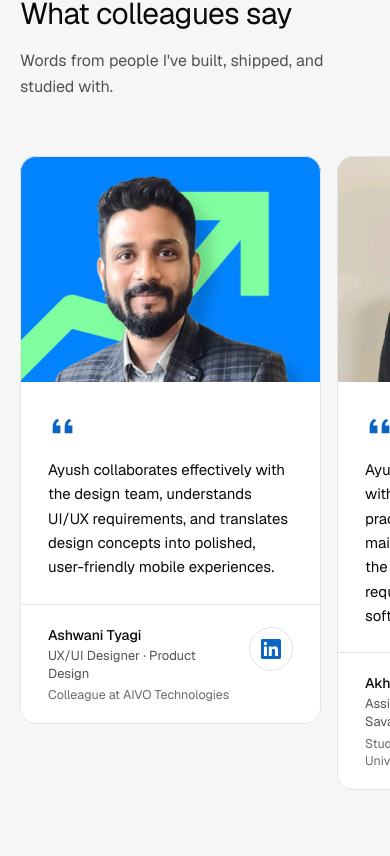
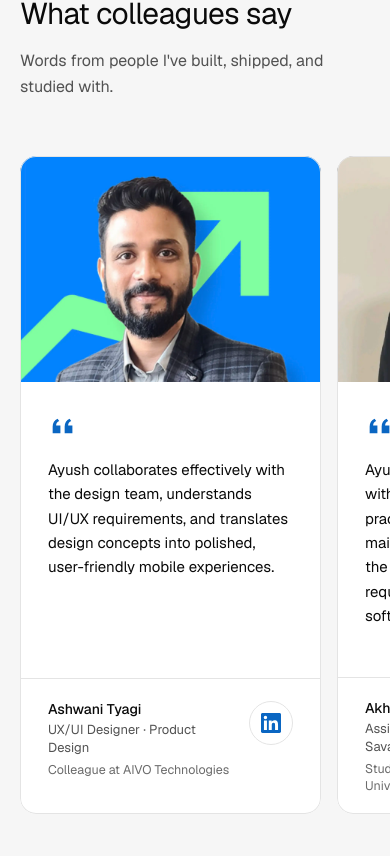
Before and after one commit to Ayush-Bajpaii/Portfolio, a Next.js app: page / in a window 390 px wide. Shown: the part 10668-11524 px from the top of the page. Built offline with nearby package versions, Linux system fonts and the light colour scheme.

Commit message:
fixed the testimonial section

```diff
--- a/src/components/sections/Testimonials.tsx
+++ b/src/components/sections/Testimonials.tsx
@@ -31,10 +31,10 @@ export function Testimonials() {
         </Reveal>
 
         {/* Mobile: horizontal snap carousel that bleeds to the screen edges. Desktop: 3-column grid. */}
-        <ul className="no-scrollbar mt-14 -mx-5 flex snap-x snap-mandatory gap-4 overflow-x-auto scroll-px-5 px-5 pb-2 sm:-mx-8 sm:scroll-px-8 sm:px-8 md:mx-0 md:grid md:snap-none md:grid-cols-3 md:gap-5 md:overflow-visible md:px-0 md:pb-0">
+        <ul className="no-scrollbar -mx-5 mt-10 flex snap-x snap-proximity gap-4 overflow-x-auto overscroll-x-contain scroll-px-5 [touch-action:pan-x_pan-y] px-5 py-4 sm:-mx-8 sm:scroll-px-8 sm:px-8 md:mx-0 md:mt-14 md:grid md:snap-none md:grid-cols-3 md:gap-5 md:overflow-visible md:px-0 md:py-0">
           {items.map((t, i) => (
-            <Reveal as="li" key={t.linkedin || t.name} delay={0.08 * i} className="h-full w-[86%] shrink-0 snap-center sm:w-[70%] md:w-auto">
-              <figure className="group relative isolate flex h-full flex-col overflow-hidden rounded-2xl bg-bg after:pointer-events-none after:absolute after:inset-0 after:z-10 after:rounded-2xl after:ring-1 after:ring-inset after:ring-border after:content-[''] transition-[transform,box-shadow] duration-500 ease-out motion-safe:hover:-translate-y-1 hover:shadow-[0_24px_48px_-24px_rgba(0,0,0,0.18)]">
+            <Reveal as="li" key={t.linkedin || t.name} delay={0.08 * i} className="flex w-[86%] shrink-0 snap-start sm:w-[70%] md:w-auto">
+              <figure className="group relative isolate flex w-full flex-1 flex-col overflow-hidden rounded-2xl bg-bg after:pointer-events-none after:absolute after:inset-0 after:z-10 after:rounded-2xl after:ring-1 after:ring-inset after:ring-border after:content-[''] transition-[transform,box-shadow] duration-500 ease-out motion-safe:hover:-translate-y-1 hover:shadow-[0_24px_48px_-24px_rgba(0,0,0,0.18)]">
                 {/* Portrait */}
                 <div className="relative aspect-[4/3] overflow-hidden rounded-t-2xl bg-bg-2">
                   {t.photo ? (
@@ -56,7 +56,7 @@ export function Testimonials() {
                 </div>
 
                 {/* Quote */}
-                <blockquote className="relative flex-1 px-7 pb-6 pt-7 text-[15px] leading-relaxed text-fg md:min-h-[15.5rem]">
+                <blockquote className="relative flex-1 px-7 pb-6 pt-7 text-[15px] leading-relaxed text-fg">
                   <span aria-hidden="true" className="mb-4 block text-[#0A66C2]">
                     <svg viewBox="0 0 24 24" className="size-8" fill="currentColor">
                       <path d="M7.2 6.5C4.9 7.6 3.5 9.6 3.5 12.3V17.5h5.8v-5.8H6.1c0-1.6.8-2.7 2.3-3.4L7.2 6.5Zm9 0c-2.3 1.1-3.7 3.1-3.7 5.8v5.2h5.8v-5.8h-3.2c0-1.6.8-2.7 2.3-3.4l-1.2-1.8Z" />
@@ -66,7 +66,7 @@ export function Testimonials() {
                 </blockquote>
 
                 {/* Person */}
-                <figcaption className="flex items-start justify-between gap-4 border-t border-border px-7 py-5 md:min-h-[8.5rem]">
+                <figcaption className="flex items-start justify-between gap-4 border-t border-border px-7 py-5 min-h-[8.5rem]">
                   <div className="min-w-0">
                     <p className="text-sm font-medium text-fg">{t.name}</p>
                     {t.role && <p className="mt-0.5 text-[13px] leading-snug text-fg-muted">{t.role}</p>}
```
